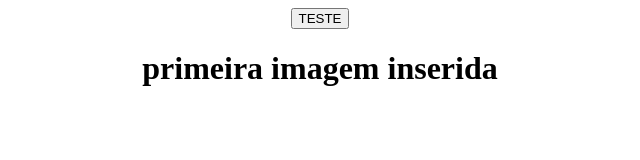
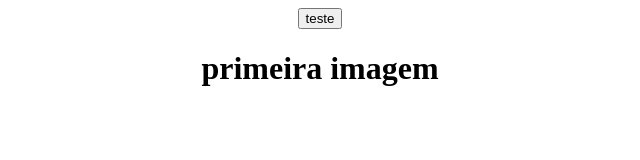
Before and after one commit to giih1512/AULA_PROGAM, a plain HTML site: page index.html in a window 1280 px wide. Shown: the whole page, without its empty margins (320-960 px from the left). Drawn offline with Linux system fonts and the light colour scheme.

Commit message:
Update index.html

```diff
--- a/index.html
+++ b/index.html
@@ -1,19 +1,19 @@
 <!DOCTYPE html>
 <html lang="en">
 <head>
-    <CENTER>
+    <center>
     <meta charset="UTF-8">
     <meta http-equiv="X-UA-Compatible" content="IE=edge">
     <meta name="viewport" content="width=device-width, initial-scale=1.0">
     <title>Document</title>
 </head>
-    <BUTTON>
-        TESTE
-    </BUTTON>
+    <button>
+        teste
+   </button>
 <body>
-<h1>primeira imagem inserida</h1>
+<h1>primeira imagem</h1>
 <img src="pngegg.png" width="1200px" height="900px>
 
-    </CENTER>
+  </center>
 </body>
 </html>
```
